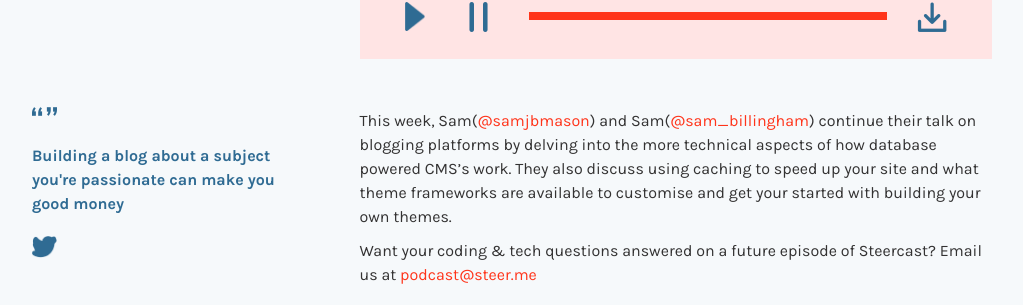
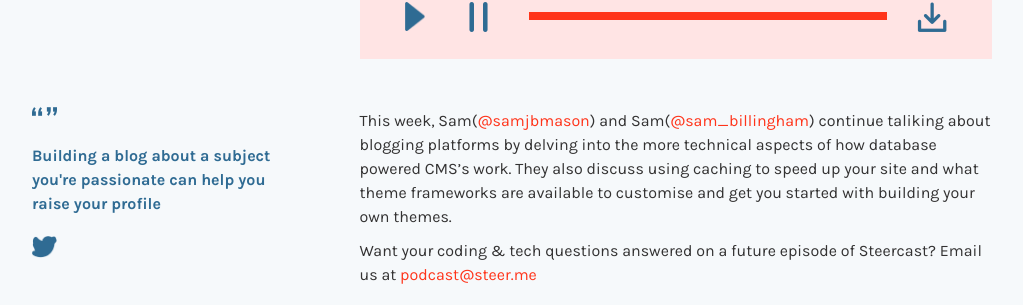
Before and after one commit to vivienney/podcast, a Jekyll site: the page built from _episodes/05.markdown, in a window 1280 px wide and 1059 px high. Shown: the part 218-523 px from the top of the window, without its empty margins (128-1151 px from the left). Built offline with Jekyll 4.4.1, drawn with Linux system fonts in a browser that asks for light colours.

Commit message:
Update description

```diff
--- a/_episodes/05.markdown
+++ b/_episodes/05.markdown
@@ -3,16 +3,16 @@
 title: "05"
 long_title: "05: Remember to flush your cache"
 date: 2015-02-03 10:30:00
-quote: "Building a blog about a subject you're passionate can make you good money"
+quote: "Building a blog about a subject you're passionate can help you raise your profile"
 audio_link: "http://steer-podcast.s3-eu-west-1.amazonaws.com/05.mp3"
 # Details for RSS Feed
 duration: "43:27" # duration in minutes:seconds
 length: 41710155  # size in bytes
-summary: "Sam and Sam continue their talk on blogging by delving into the more technical aspects of how database CMS's work as well as how advertising platforms work." # Short description of the episode
+summary: "Sam and Sam continue talking about blogging by delving into the more technical aspects of how database CMS's work as well as how advertising platforms work." # Short description of the episode
 
 # The main content cant be more than 4,000 characters
 ---
-This week, Sam([@samjbmason](https://twitter.com/samjbmason)) and Sam([@sam_billingham](https://twitter.com/sam_billingham)) continue their talk on blogging platforms by delving into the more technical aspects of how database powered CMS's work. They also discuss using caching to speed up your site and what theme frameworks are available to customise and get your started with building your own themes.
+This week, Sam([@samjbmason](https://twitter.com/samjbmason)) and Sam([@sam_billingham](https://twitter.com/sam_billingham)) continue taliking about blogging platforms by delving into the more technical aspects of how database powered CMS's work. They also discuss using caching to speed up your site and what theme frameworks are available to customise and get you started with building your own themes.
 
 Want your coding & tech questions answered on a future episode of Steercast? Email us at [podcast@steer.me](mailto:podcast@steer.me)
 
```
